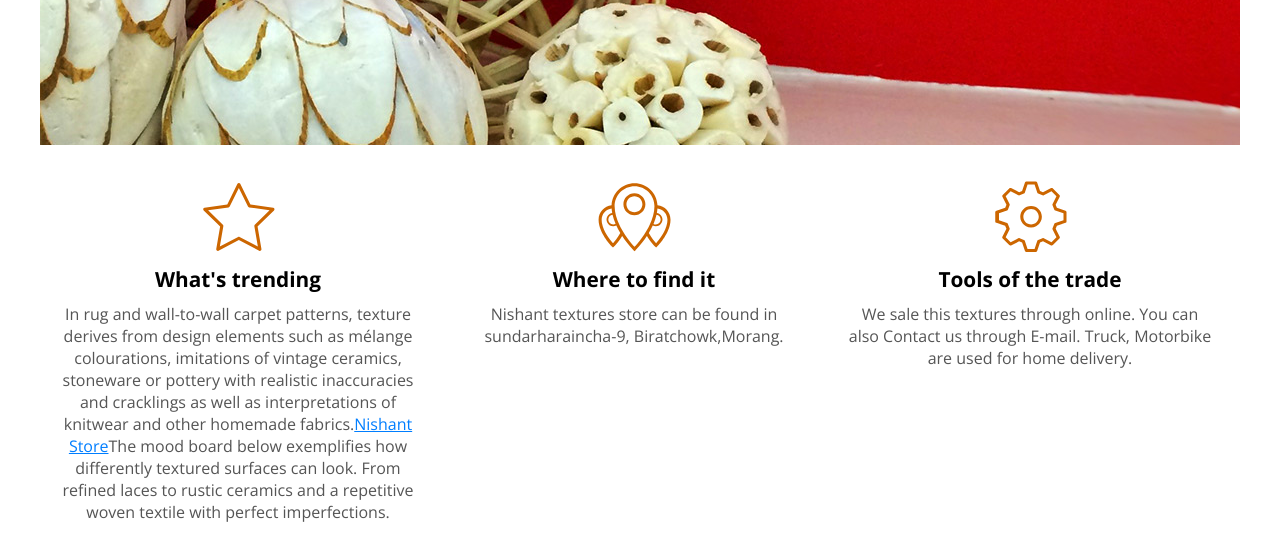
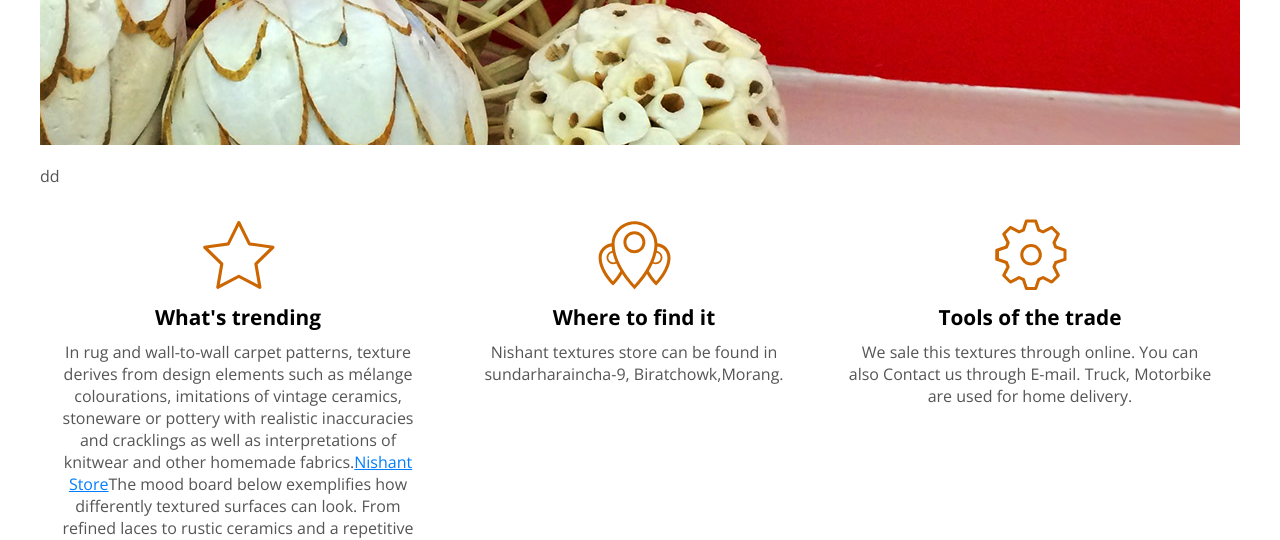
Before and after one commit to Nishantkhanal/MYProjects, a plain HTML site: page index.html in a window 1280 px wide. Shown: the part 285-825 px from the top of the page. Drawn offline with nearby package versions, Linux system fonts and the light colour scheme.

Commit message:
Update index.html

```diff
--- a/index.html
+++ b/index.html
@@ -18,6 +18,7 @@
 				   </div>
 				</header>
 				<section class="main">
+					<p> dd</p>
 
                    <aside>
 					   <div class="content trending">
```
